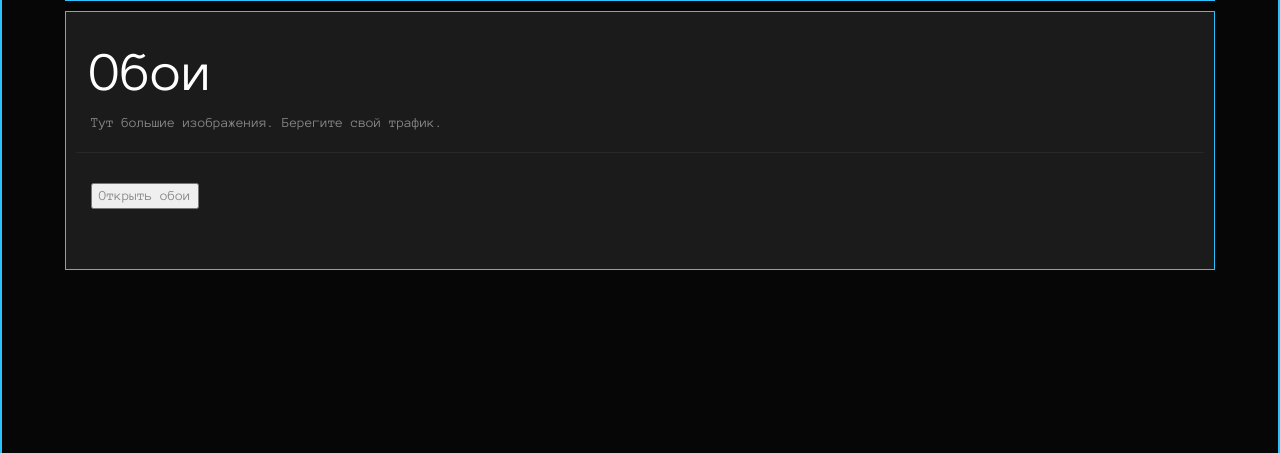
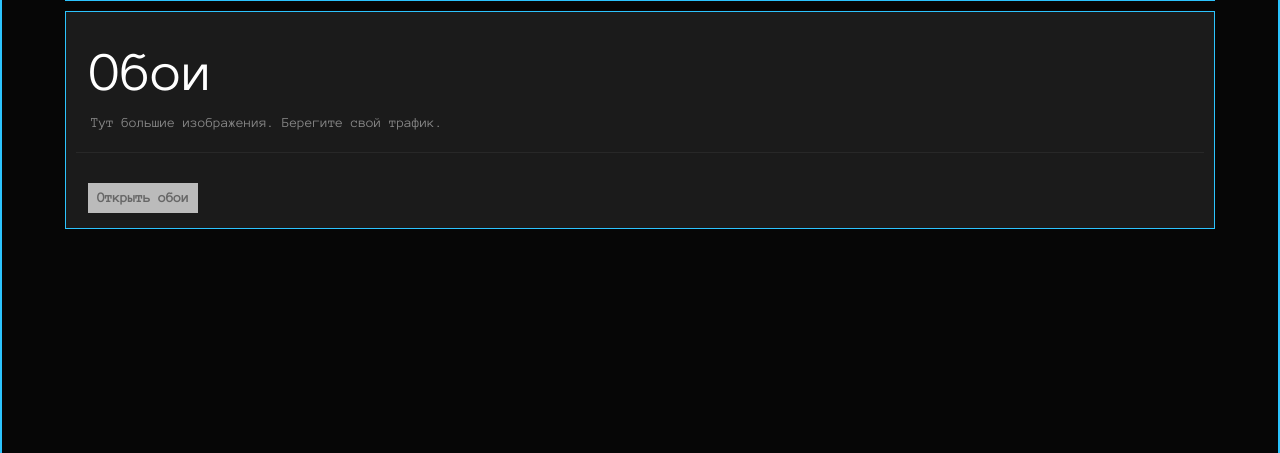
Before and after one commit to dimastark/web-tasks, a Django app: template app/templates/gallery.html in a window 1280 px wide. Shown: the part 269-722 px from the top of the page. Run offline with Django 3.2, Linux system fonts and the light colour scheme; the template is opened without the code that fills it, so the values that code supplies are empty; some libraries are stand-ins or nearby versions.

Commit message:
Css button collapse

```diff
--- a/app/static/app/css/gallery.css
+++ b/app/static/app/css/gallery.css
@@ -115,6 +115,45 @@
     width: 102%;
 }
 
+#hide-walls {
+    display: none;
+}
+
+.hide-label {
+    background: #fff;
+    box-shadow: #1b1b1b;
+    margin-top: 0;
+    margin-left: 12px;
+    padding: 5px;
+    opacity: .7;
+}
+
+.hide-label:hover {
+    opacity: 1;
+}
+
+.hide-label:after {
+    content: "Открыть обои";
+    display: block;
+    min-width: 100px;
+    text-align: center;
+}
+
+#hide-walls:checked ~ .hide-label:after {
+    content: "Скрыть обои";
+    min-width: 100px;
+    display: block;
+    text-align: center;
+}
+
+.hideable {
+    display: none;
+}
+
+#hide-walls:checked ~ .hideable {
+    display: block;
+}
+
 @media (max-width: 500px) {
     .thumbnail {
         height: 150px;
--- a/app/templates/gallery.html
+++ b/app/templates/gallery.html
@@ -55,8 +55,9 @@
         <h1>Обои</h1>
         <p>Тут большие изображения. Берегите свой трафик.</p>
     </div>
-    <button class="gall-coll" data-toggle="collapse" data-target="#wallpapers">Открыть обои</button>
-    <div id="wallpapers" class="row collapse">
+    <input type="checkbox" id="hide-walls">
+    <label for="hide-walls" class="hide-label"></label>
+    <div class="row hideable">
         <div class="col-lg-12 col-md-12 col-xs-12 images">
             {% for image in wallpapers %}
             <div class="col-lg-3 col-md-4 col-xs-6">
```
